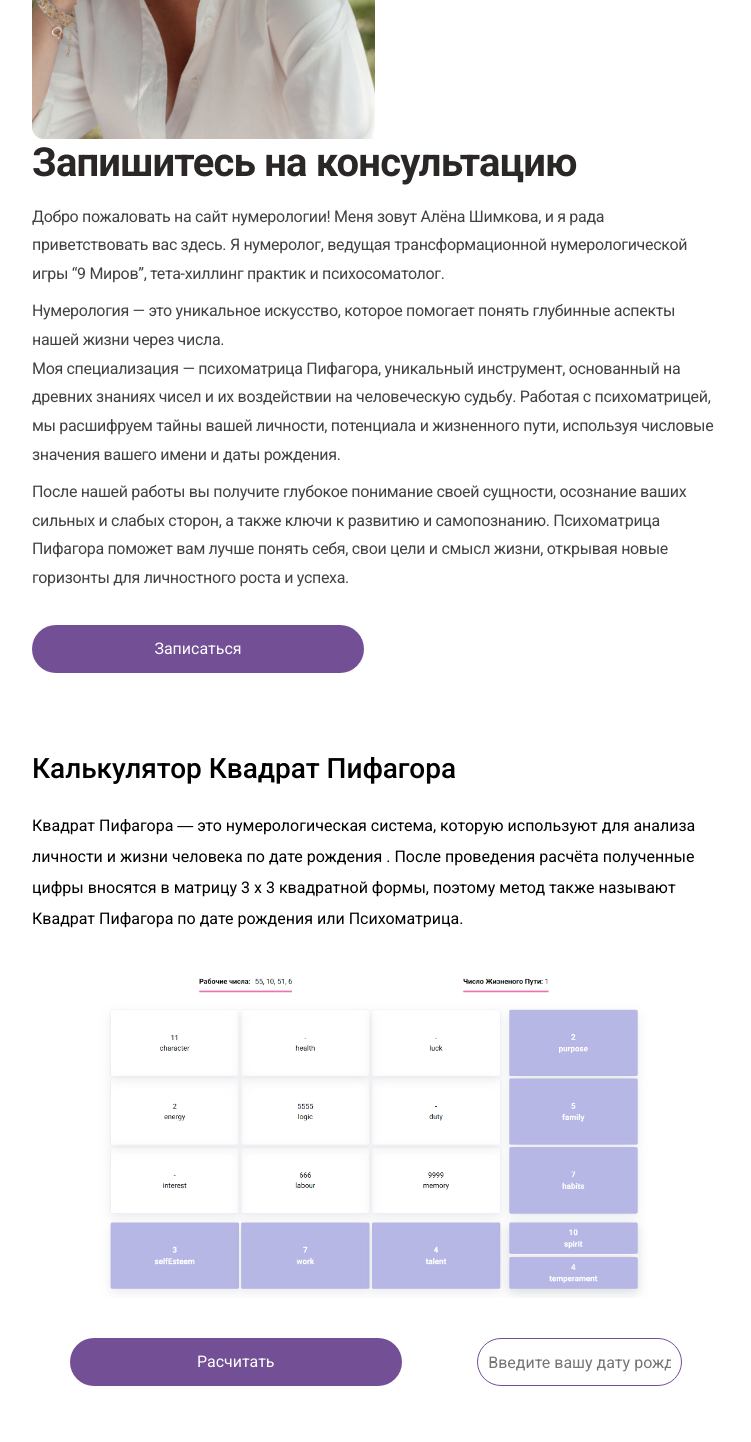
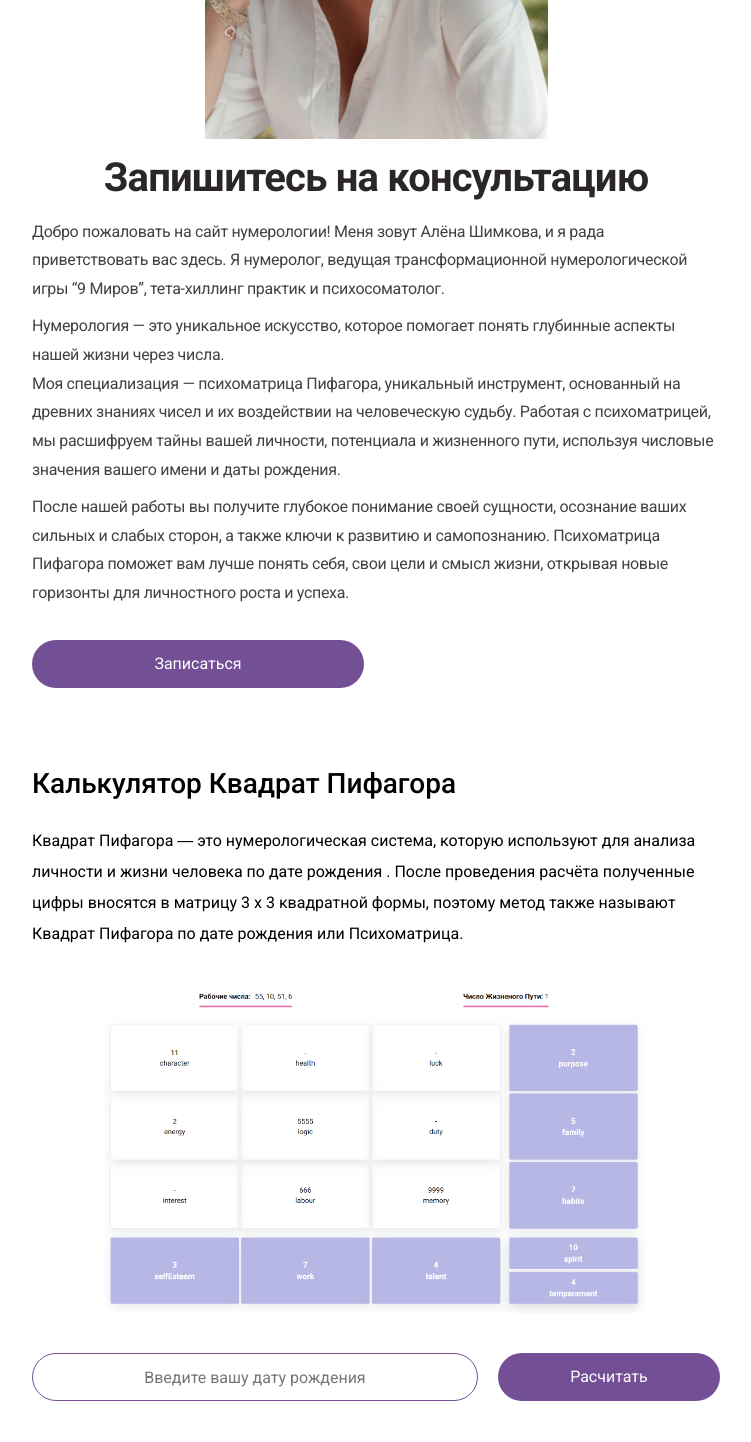
Before and after one commit to LMSerhii/calculator-pythagoras-square-by-alena, a React (Vite) app: page / in a window 1280 px wide. Shown: the part 500-1942 px from the top of the page, without its empty margins (264-1015 px from the left). Built offline with nearby package versions, Linux system fonts and the light colour scheme.

Commit message:
update style form + blog + mobileMenu

```diff
--- a/package.json
+++ b/package.json
@@ -12,6 +12,7 @@
   "dependencies": {
     "@emotion/react": "^11.11.4",
     "@emotion/styled": "^11.11.0",
+    "@formkit/auto-animate": "^0.8.1",
     "@reduxjs/toolkit": "^2.2.1",
     "clsx": "^2.1.0",
     "dayjs": "^1.11.10",
--- a/src/components/AppBar/AppBar.jsx
+++ b/src/components/AppBar/AppBar.jsx
@@ -57,8 +57,6 @@ export default function AppBar() {
           <>
             <Logo />
             <BurgerMenu isShow={isShow} setIsShow={toggleMobileMenu} />
-            {/* <NavigationMobile /> */}
-            {/* <Telegram /> */}
           </>
         )}
       </Container>
--- a/src/components/ContentTitle/ContentTitle.module.css
+++ b/src/components/ContentTitle/ContentTitle.module.css
@@ -20,3 +20,9 @@
     margin-bottom: 24px;
   }
 }
+
+@media screen and (max-width: 1439.88px) {
+  .title {
+    text-align: center;
+  }
+}
--- a/src/components/Form/Form.jsx
+++ b/src/components/Form/Form.jsx
@@ -1,4 +1,3 @@
-import { useState } from 'react';
 import { useDispatch, useSelector } from 'react-redux';
 import ReactInputMask from 'react-input-mask';
 import css from './Form.module.css';
@@ -6,18 +5,27 @@ import { addDate } from '../../redux/dateSlice';
 import { selectIsShow } from '../../redux/selectors';
 import { addLifeNumbers, setIsShow } from '../../redux/calculatorSlice';
 import { converteDate } from '../../helpers/calculator-pythagoras-square';
+import { useState } from 'react';
+import Container from '../Container/Container';
 
-export default function Form() {
+const scrollToElement = () => {
+  const element = document.getElementById('squareSection');
+  element?.scrollIntoView({ behavior: 'smooth' });
+};
+
+function Form() {
   const dispatch = useDispatch();
   const [value, setValue] = useState('');
   const isShow = useSelector(selectIsShow);
-
   // const mquery = useMediaQuery('(min-width: 768px)');
 
   const handleClickSet = e => {
     e.preventDefault();
 
     if (!value) {
+      dispatch(setIsShow(true));
+      scrollToElement();
+
       return;
     }
 
@@ -50,6 +58,8 @@ export default function Form() {
     );
 
     dispatch(setIsShow(true));
+
+    setTimeout(scrollToElement, 500);
   };
 
   const handleClickClear = e => {
@@ -66,8 +76,20 @@ export default function Form() {
   };
 
   return (
-    <div className={css.wrap}>
+    <Container>
       <form className={css.form}>
+        <div className={css.inputWrapper}>
+          <ReactInputMask
+            className={css.inputMask}
+            mask="99.99.9999"
+            maskPlaceholder="__.__.____"
+            // placeholder="mm.dd.yyyy"
+            placeholder="Введите вашу дату рождения"
+            onChange={e => setValue(e.target.value)}
+            value={value}
+          />
+        </div>
+
         {!isShow ? (
           <button className={css.button} type="submit" onClick={handleClickSet}>
             Расчитать
@@ -81,19 +103,9 @@ export default function Form() {
             Очистить
           </button>
         )}
-
-        <div className={css.inputWrapper}>
-          <ReactInputMask
-            className={css.inputMask}
-            mask="99.99.9999"
-            maskPlaceholder="__.__.____"
-            // placeholder="mm.dd.yyyy"
-            placeholder="Введите вашу дату рождения"
-            onChange={e => setValue(e.target.value)}
-            value={value}
-          />
-        </div>
       </form>
-    </div>
+    </Container>
   );
 }
+
+export default Form;
--- a/src/components/Form/Form.module.css
+++ b/src/components/Form/Form.module.css
@@ -1,14 +1,22 @@
 .wrap {
-  margin-top: 40px;
 }
 
 .form {
   display: flex;
+  flex-direction: column;
   align-items: center;
   justify-content: space-around;
+  gap: 20px;
 }
 
-.inputWrapper {
+@media screen and (min-width: 768px) {
+  .form {
+    flex-direction: row;
+  }
+}
+@media screen and (min-width: 1440px) {
+  .form {
+  }
 }
 
 .button {
@@ -38,8 +46,15 @@
   }
 }
 
+@media screen and (max-width: 1439.88px) {
+  .inputWrapper {
+    width: 100%;
+  }
+}
+
 .inputMask {
   padding: 10px;
+  width: 100%;
   height: 48px;
   border-radius: 100px;
   text-align: center;
--- a/src/components/Hero/Hero.jsx
+++ b/src/components/Hero/Hero.jsx
@@ -3,9 +3,8 @@ import Section from '../Section/Section';
 import css from './Hero.module.css';
 import image from '../../images/square.png';
 import Title from '../Title/Title';
-import Form from '../Form/Form';
 
-export default function Hero() {
+function Hero() {
   return (
     <Section>
       <Container>
@@ -30,9 +29,10 @@ export default function Hero() {
               />
             </div>
           </div>
-          <Form />
         </div>
       </Container>
     </Section>
   );
 }
+
+export default Hero;
--- a/src/components/NavigationMobile/NavigationMobile.jsx
+++ b/src/components/NavigationMobile/NavigationMobile.jsx
@@ -10,10 +10,10 @@ export default function NavigationMobile() {
   return (
     <nav className={s.navigation}>
       <NavLink to="/" className={buildLinkClass}>
-        Main
+        Главная
       </NavLink>
       <NavLink to="/contacts" className={buildLinkClass}>
-        About me
+        Контакты
       </NavLink>
     </nav>
   );
--- a/src/components/PictureContent/PictureContent.module.css
+++ b/src/components/PictureContent/PictureContent.module.css
@@ -1,48 +1,10 @@
-/* .thumb {
-  margin: 0 auto;
-  margin-bottom: 16px;
-  position: relative;
-  background-image: url('../../icons/countur.svg'), url('../../icons/fill.svg');
-  background-repeat: no-repeat;
-
-  background-position-x: -1px, 5px;
-  background-position-y: 0px, 20px;
-
-  background-size: 290px 370px, 275px 340px;
-}
-
-@media screen and (min-width: 375px) {
-  .thumb {
-    width: 343px;
-    background-position-x: -1px, 5px;
-    background-position-y: 0px, 20px;
-
-    background-size: 340px 430px, 325px 400px;
-  }
-}
-
-@media screen and (min-width: 768px) {
-  .thumb {
-    width: 556px;
-    margin-bottom: 24px;
-    background-position-x: 65px, 72px;
-    background-position-y: 0px, 20px;
-
-    background-size: 380px 490px, 365px 460px;
-  }
-}
-
-@media screen and (min-width: 1440px) {
-  .thumb {
-    min-width: 556px;
-    background-position-x: 57px, 67px;
-    background-position-y: 12px, 30px;
-    background-size: 384px 425px, 367px 410px;
-  }
-} */
-
 .thumb {
   flex-shrink: 0;
   border-radius: 12px;
   overflow: hidden;
+  margin-bottom: 15px;
 }
+
+.img {
+  margin: 0 auto;
+}
--- a/src/components/SquareSection/SquareSection.jsx
+++ b/src/components/SquareSection/SquareSection.jsx
@@ -6,7 +6,7 @@ import LifeNumbers from '../LifeNumbers/LifeNumbers';
 import StringResults from '../StringResults/StringResults';
 import SquareMobile from '../SquareMobile/SquareMobile';
 
-export default function SquareSection() {
+function SquareSection() {
   const isShow = useSelector(selectIsShow);
 
   if (isShow) {
@@ -22,3 +22,5 @@ export default function SquareSection() {
     );
   }
 }
+
+export default SquareSection;
--- a/src/components/StringResults/StringResults.jsx
+++ b/src/components/StringResults/StringResults.jsx
@@ -3,7 +3,7 @@ import CopyToClipboardOnClick from '../CopyToClipboardOnClick/CopyToClipboardOnC
 import { selectLifeNumbers, selectResult } from '../../redux/selectors';
 import s from './StringResults.module.css';
 
-export default function StringResults() {
+function StringResults() {
   const {
     character,
     health,
@@ -34,3 +34,5 @@ export default function StringResults() {
     </div>
   );
 }
+
+export default StringResults;
--- a/src/pages/Home.jsx
+++ b/src/pages/Home.jsx
@@ -3,8 +3,12 @@ import Hero from '../components/Hero/Hero';
 import Benefits from '../components/Benefits/Benefits';
 import BlogConsultation from '../components/BlogConsultation/BlogConsultation';
 import SquareSection from '../components/SquareSection/SquareSection';
+import { useAutoAnimate } from '@formkit/auto-animate/react';
+import Form from '../components/Form/Form';
 
 export default function Home() {
+  const [square] = useAutoAnimate();
+
   return (
     <>
       <Helmet>
@@ -12,7 +16,10 @@ export default function Home() {
       </Helmet>
       <BlogConsultation />
       <Hero />
-      <SquareSection />
+      <div ref={square}>
+        <Form />
+        <SquareSection />
+      </div>
       <Benefits />
     </>
   );
```
Also changed, not shown: 1 other file (tests, documents, lock files or other folders).
